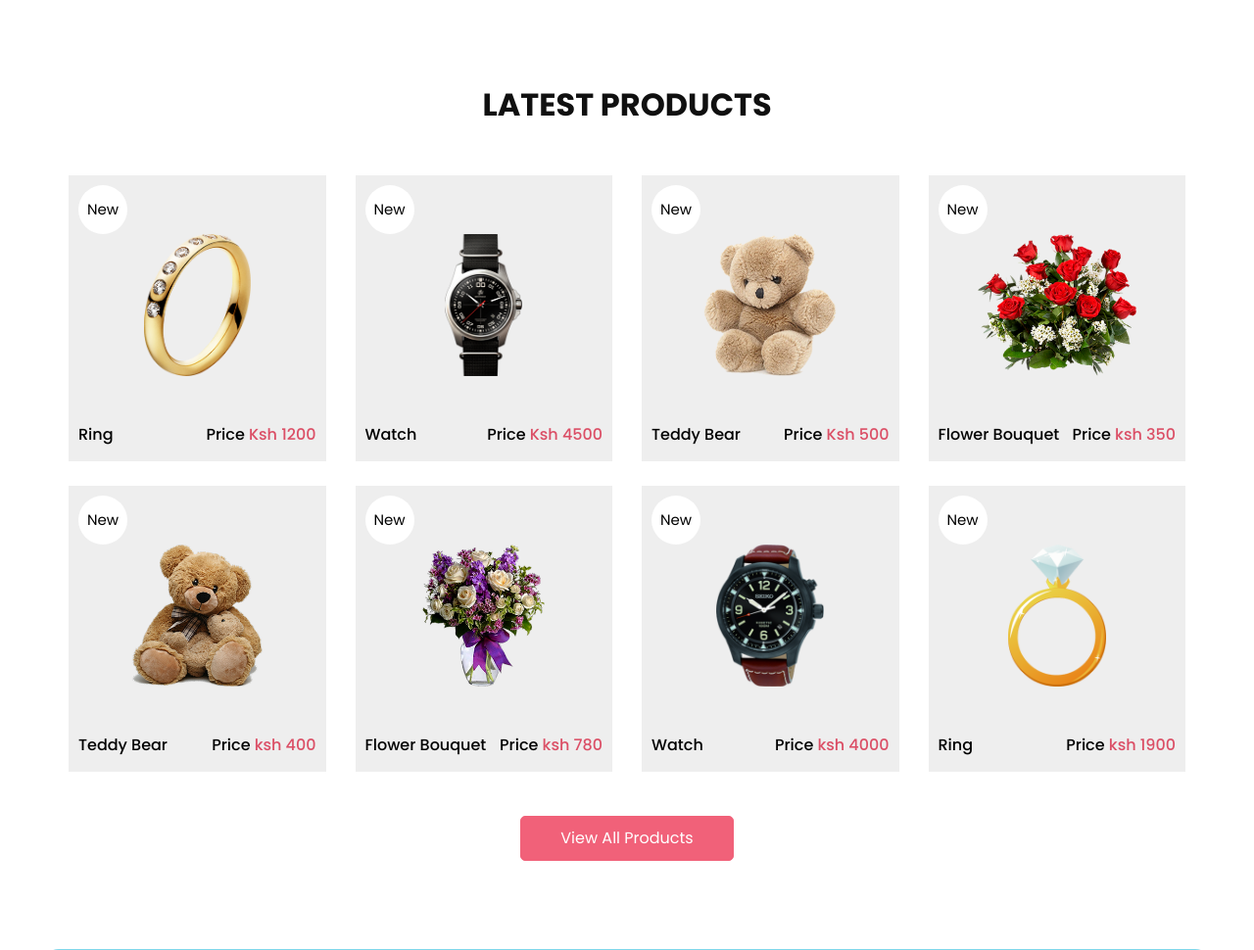
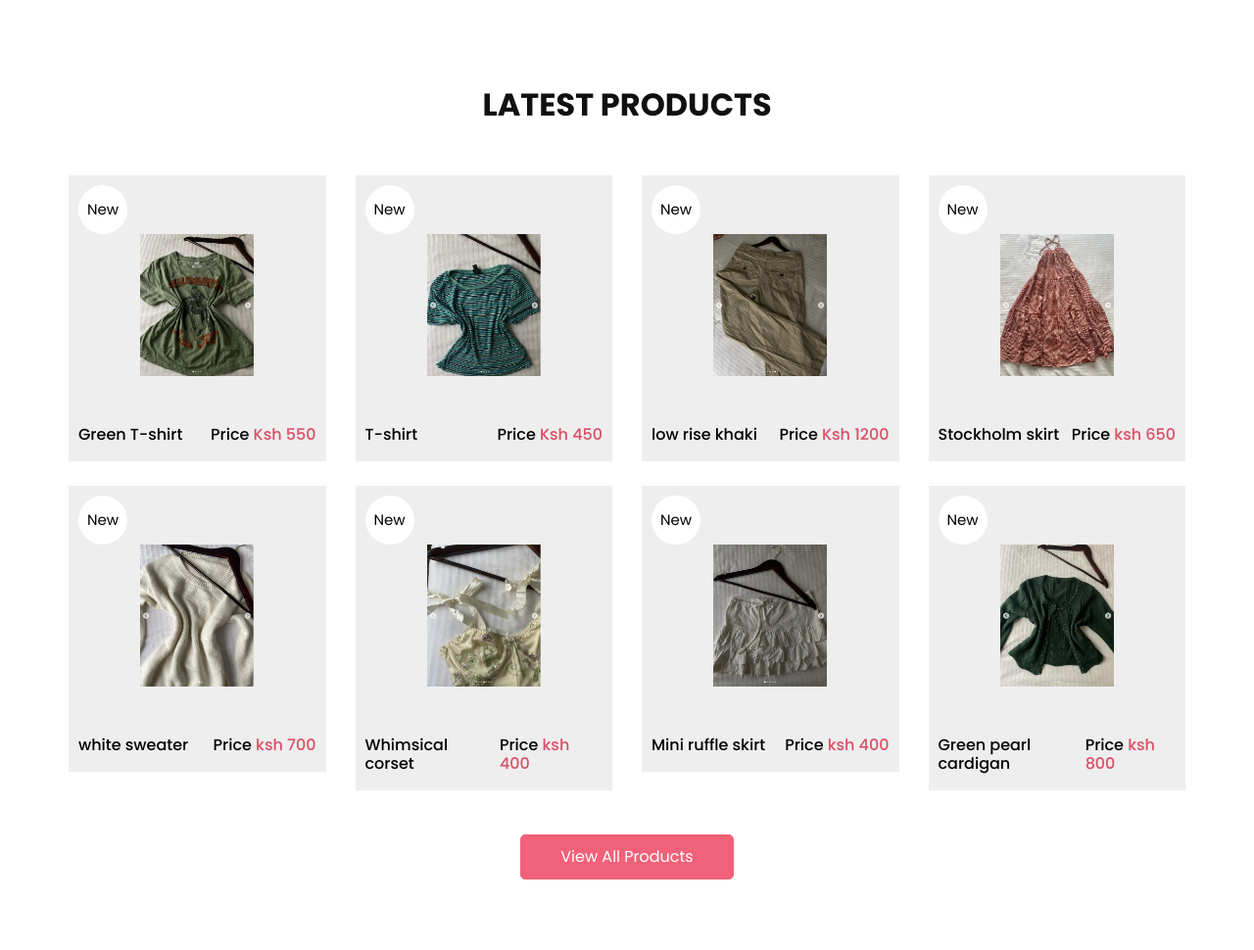
Before and after one commit to nanatoto-droid/django2, a Django app: page / in a window 1280 px wide. Shown: the part 1139-2109 px from the top of the page at 98% size. Run offline with Django 5.2, Linux system fonts and the light colour scheme; some libraries are stand-ins or nearby versions.

Commit message:
initial commit

```diff
--- a/giftos/templates/contact.html
+++ b/giftos/templates/contact.html
@@ -139,7 +139,6 @@
   <!-- end contact section -->
 
   <!-- info section -->
-
   <section class="info_section  layout_padding2-top">
     <div class="social_container">
       <div class="social_box">
--- a/giftos/templates/index.html
+++ b/giftos/templates/index.html
@@ -210,11 +210,61 @@
           <div class="box">
             <a href="">
               <div class="img-box">
-                <img src="{% static 'images/p1.png' %}" alt="">
+                <img src="{% static 'images/shirt green.png' %}" alt="">
               </div>
               <div class="detail-box">
                 <h6>
-                  Ring
+                  Green T-shirt
+                </h6>
+                <h6>
+                  Price
+                  <span>
+                    Ksh 550
+                  </span>
+                </h6>
+              </div>
+              <div class="new">
+                <span>
+                  New
+                </span>
+              </div>
+            </a>
+          </div>
+        </div>
+        <div class="col-sm-6 col-md-4 col-lg-3">
+          <div class="box">
+            <a href="">
+              <div class="img-box">
+                <img src="{% static 'images/green t shirt.png' %}" alt="">
+              </div>
+              <div class="detail-box">
+                <h6>
+                  T-shirt
+                </h6>
+                <h6>
+                  Price
+                  <span>
+                    Ksh 450
+                  </span>
+                </h6>
+              </div>
+              <div class="new">
+                <span>
+                  New
+                </span>
+              </div>
+            </a>
+          </div>
+        </div>
+        <div class="col-sm-6 col-md-4 col-lg-3">
+          <div class="box">
+            <a href="">
+              <div class="img-box">
+                <img src="{% static 'images/pants.png' %}" alt="">
+              </div>
+              <div class="detail-box">
+                <h6>
+                  low rise khaki
                 </h6>
                 <h6>
                   Price
@@ -235,16 +285,16 @@
           <div class="box">
             <a href="">
               <div class="img-box">
-                <img src="{% static 'images/p2.png' %}" alt="">
+                <img src="{% static 'images/red.png' %}" alt="">
               </div>
               <div class="detail-box">
                 <h6>
-                  Watch
+                 Stockholm skirt
                 </h6>
                 <h6>
                   Price
                   <span>
-                    Ksh 4500
+                    ksh 650
                   </span>
                 </h6>
               </div>
@@ -260,16 +310,16 @@
           <div class="box">
             <a href="">
               <div class="img-box">
-                <img src="{% static 'images/p3.png' %}" alt="">
+                <img src="{% static 'images/white sweter.png' %}" alt="">
               </div>
               <div class="detail-box">
                 <h6>
-                  Teddy Bear
+                  white sweater
                 </h6>
                 <h6>
                   Price
                   <span>
-                    Ksh 500
+                    ksh 700
                   </span>
                 </h6>
               </div>
@@ -285,36 +335,11 @@
           <div class="box">
             <a href="">
               <div class="img-box">
-                <img src="{% static 'images/p4.png' %}" alt="">
+                <img src="{% static 'images/white top.png' %}" alt="">
               </div>
               <div class="detail-box">
                 <h6>
-                  Flower Bouquet
-                </h6>
-                <h6>
-                  Price
-                  <span>
-                    ksh 350
-                  </span>
-                </h6>
-              </div>
-              <div class="new">
-                <span>
-                  New
-                </span>
-              </div>
-            </a>
-          </div>
-        </div>
-        <div class="col-sm-6 col-md-4 col-lg-3">
-          <div class="box">
-            <a href="">
-              <div class="img-box">
-                <img src="{% static 'images/p5.png' %}" alt="">
-              </div>
-              <div class="detail-box">
-                <h6>
-                  Teddy Bear
+                  Whimsical corset
                 </h6>
                 <h6>
                   Price
@@ -335,16 +360,16 @@
           <div class="box">
             <a href="">
               <div class="img-box">
-                <img src="{% static 'images/p6.png' %}" alt="">
+                <img src="{% static 'images/skirt.png' %}" alt="">
               </div>
               <div class="detail-box">
                 <h6>
-                  Flower Bouquet
+                  Mini ruffle skirt
                 </h6>
                 <h6>
                   Price
                   <span>
-                    ksh 780
+                    ksh 400
                   </span>
                 </h6>
               </div>
@@ -360,41 +385,16 @@
           <div class="box">
             <a href="">
               <div class="img-box">
-                <img src="{% static 'images/p7.png' %}" alt="">
+                <img src="{% static 'images/green swetar.png' %}" alt="">
               </div>
               <div class="detail-box">
                 <h6>
-                  Watch
+                Green pearl cardigan
                 </h6>
                 <h6>
                   Price
                   <span>
-                    ksh 4000
-                  </span>
-                </h6>
-              </div>
-              <div class="new">
-                <span>
-                  New
-                </span>
-              </div>
-            </a>
-          </div>
-        </div>
-        <div class="col-sm-6 col-md-4 col-lg-3">
-          <div class="box">
-            <a href="">
-              <div class="img-box">
-                <img src="{% static 'images/p8.png' %}" alt="">
-              </div>
-              <div class="detail-box">
-                <h6>
-                  Ring
-                </h6>
-                <h6>
-                  Price
-                  <span>
-                    ksh 1900
+                    ksh 800
                   </span>
                 </h6>
               </div>
@@ -408,7 +408,7 @@
         </div>
       </div>
       <div class="btn-box">
-        <a href="shop.html">
+        <a href="{% url 'shop' %}">
           View All Products
         </a>
       </div>
```
Also changed, not shown: giftos/templates/shop.html (+66 -66 lines), giftos/static/images/green swetar.png (added), giftos/static/images/green t shirt.png (added), giftos/static/images/p1.png (deleted), giftos/static/images/p2.png (deleted), giftos/static/images/p3.png (deleted), giftos/static/images/p4.png (deleted), giftos/static/images/p5.png (deleted), giftos/static/images/p6.png (deleted), giftos/static/images/p7.png (deleted), giftos/static/images/p8.png (deleted), giftos/static/images/pants.png (added), giftos/static/images/red.png (added), giftos/static/images/shirt green.png (added), 3 more files.
